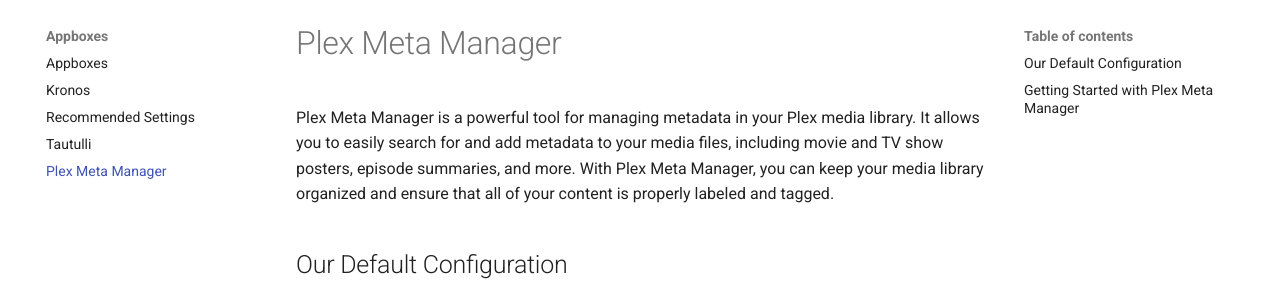
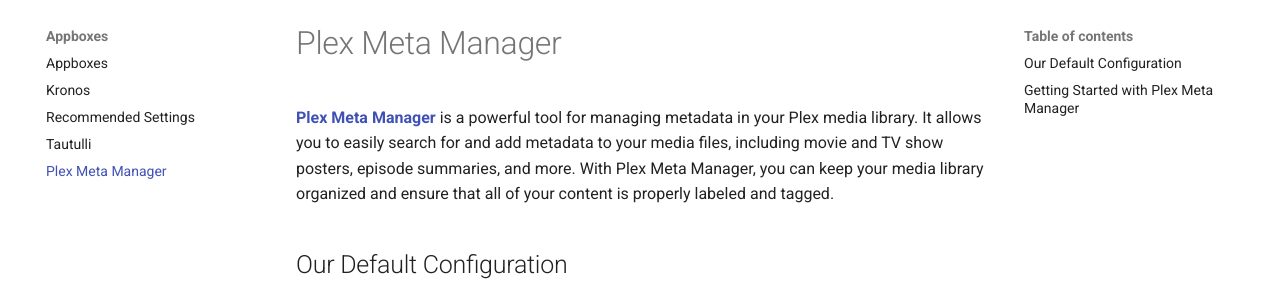
Before and after one commit to neomedia6989/docs-2, an MkDocs documentation site: the page built from docs/appboxes/pmm.md, in a window 1280 px wide and 900 px high. Shown: the part 123-423 px from the top of the window. Built offline with MkDocs 1.6.1 and Material for MkDocs 9.7.7, drawn with Linux system fonts in a browser that asks for light colours; some of the changed lines change nothing that is shown.

Commit message:
Update pmm.md

```diff
--- a/docs/appboxes/pmm.md
+++ b/docs/appboxes/pmm.md
@@ -1,6 +1,6 @@
 # Plex Meta Manager
 
-Plex Meta Manager is a powerful tool for managing metadata in your Plex media library. It allows you to easily search for and add metadata to your media files, including movie and TV show posters, episode summaries, and more. With Plex Meta Manager, you can keep your media library organized and ensure that all of your content is properly labeled and tagged.
+**[Plex Meta Manager](https://metamanager.wiki/en/latest/)** is a powerful tool for managing metadata in your Plex media library. It allows you to easily search for and add metadata to your media files, including movie and TV show posters, episode summaries, and more. With Plex Meta Manager, you can keep your media library organized and ensure that all of your content is properly labeled and tagged.
 
 ## Our Default Configuration
 
```
